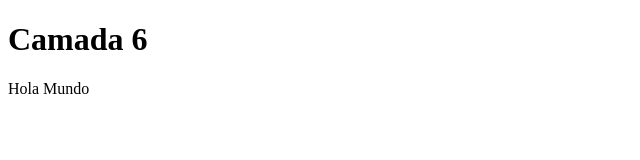
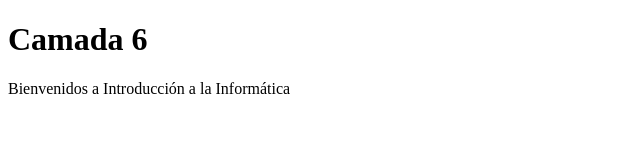
Before and after one commit to faculadina/camada06, a plain HTML site: page index.html in a window 1280 px wide. Shown: the whole page, without its empty margins (0-640 px from the left). Drawn offline with Linux system fonts and the light colour scheme.

Commit message:
update index.html

```diff
--- a/index.html
+++ b/index.html
@@ -7,6 +7,6 @@
 </head>
 <body>
     <h1>Camada 6</h1>
-    <p>Hola Mundo</p>
+    <p>Bienvenidos a Introducción a la Informática</p>
 </body>
 </html>
```
